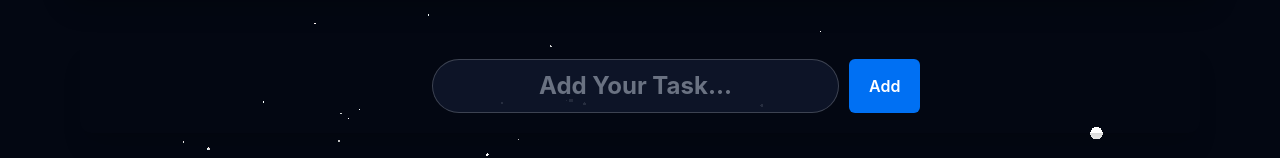
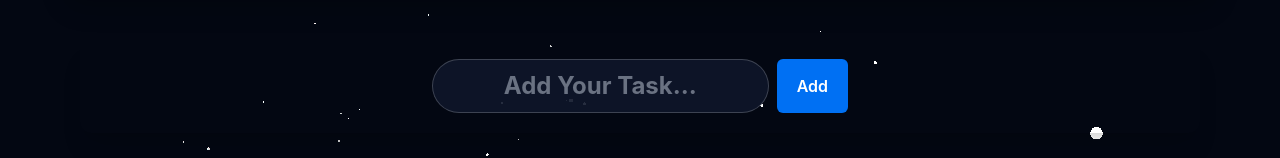
Before and after one commit to naitikatcoding/Todo-list-maker, a React (Vite) app: page / in a window 1280 px wide. Both pictures are taken after a click on the button "Add Task". Shown: the part 131-289 px from the top of the page. Built offline with nearby package versions, Linux system fonts and the light colour scheme; no server answers; a web font is replaced by a local one.

Commit message:
alignment fix

```diff
--- a/src/Components/Inputbar.jsx
+++ b/src/Components/Inputbar.jsx
@@ -18,16 +18,17 @@ export default function InputBar({ onSubmit, isOpen, editingTask }) {
   return (
     <div
       inert={!isOpen ? "" : undefined}
-      className={`relative z-50 grid transition-all duration-500 ease-in-out rounded-xl shadow-xl mt-4 ${
+      className={`relative z-50 grid transition-all duration-500 ease-in-out rounded-xl shadow-xl mt-4 w-full ${
         isOpen
           ? "grid-rows-[1fr] opacity-100 pointer-events-auto"
           : "grid-rows-[0fr] opacity-0 pointer-events-none"
       }`}
     >
-      <div className="overflow-hidden">
+      <div className="overflow-hidden w-full">
+        {/* Adjusted form width constraints so it never breaks layout on screens smaller than 400px */}
         <form
           onSubmit={handleSubmit}
-          className="flex gap-2.5 max-w-md my-5 mx-auto px-4"
+          className="flex gap-2 max-w-md w-full my-5 mx-auto px-3 sm:px-4"
         >
           <label htmlFor="task-input" className="sr-only">
             {editingTask ? "Edit Your Task description" : "Add New Task item"}
@@ -38,11 +39,11 @@ export default function InputBar({ onSubmit, isOpen, editingTask }) {
             value={text}
             onChange={(e) => setText(e.target.value)}
             placeholder={editingTask ? "Edit Your Task..." : "Add Your Task..."}
-            className="flex-1 text-center p-2.5 text-2xl rounded-[32px] border border-white/20 bg-slate-900/90 text-white font-bold placeholder-gray-500 focus:outline-none focus:border-[#0070f3]"
+            className="flex-1 text-center p-2.5 text-lg sm:text-2xl rounded-[32px] border border-white/20 bg-slate-900/90 text-white font-bold placeholder-gray-500 focus:outline-none focus:border-[#0070f3] min-w-0"
           />
           <button
             type="submit"
-            className="py-2.5 px-5 text-base rounded-md border-none bg-[#0070f3] text-white font-semibold cursor-pointer hover:bg-[#0051b3] transition-colors focus:outline-none focus:ring-2 focus:ring-blue-400"
+            className="py-2.5 px-4 sm:px-5 text-sm sm:text-base rounded-md border-none bg-[#0070f3] text-white font-semibold cursor-pointer hover:bg-[#0051b3] transition-colors focus:outline-none focus:ring-2 focus:ring-blue-400 shrink-0"
           >
             {editingTask ? "Save" : "Add"}
           </button>
```
